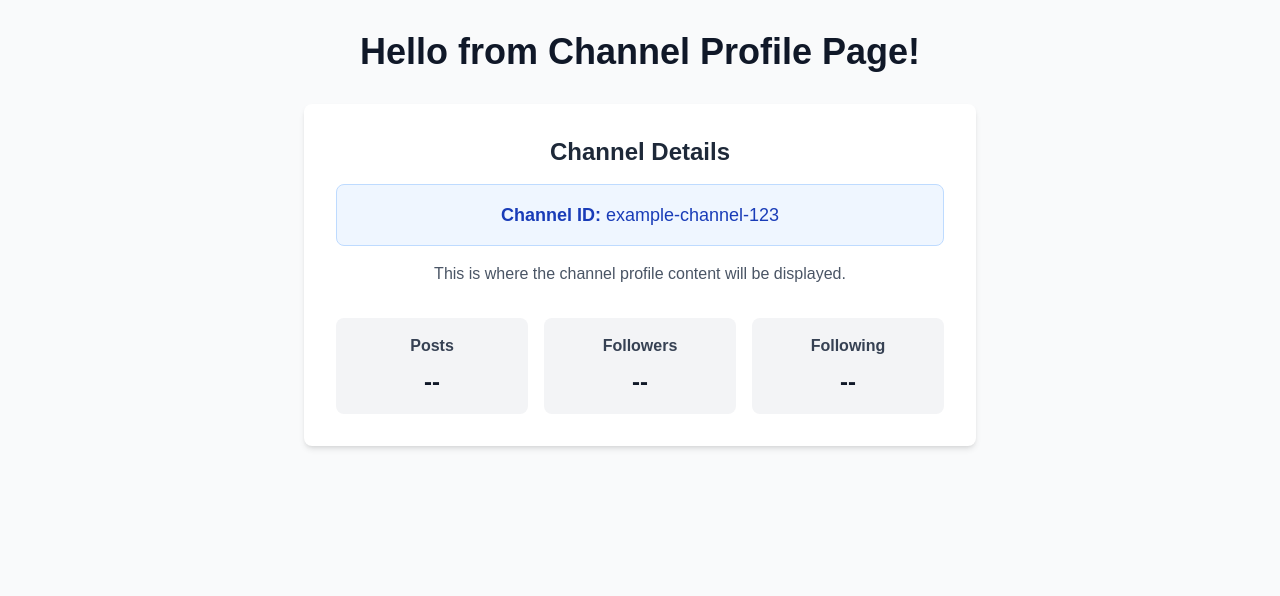
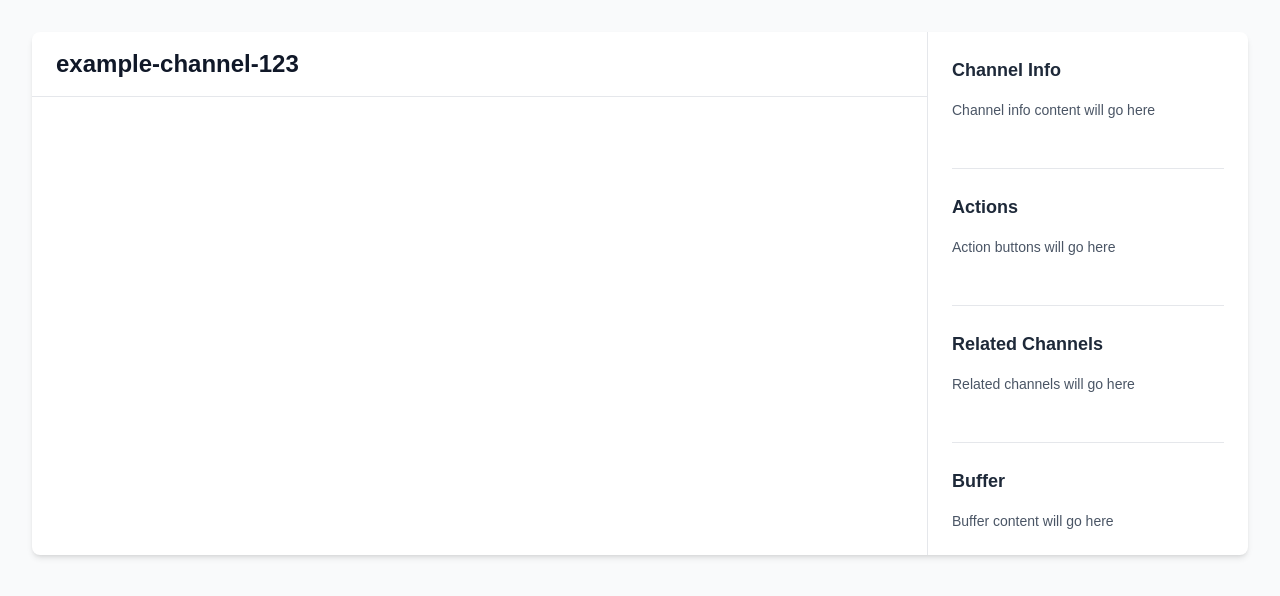
Before and after one commit to aalps-labs/cosurf-v1, a Next.js app in the folder web-app-v1/: page /channels/example-channel-123 in a window 1280 px wide. Shown: the top 596 px of the page. Built offline with nearby package versions, Linux system fonts and the light colour scheme.

Commit message:
channel page outline

```diff
--- a/web-app-v1/src/app/channels/[channel_id]/page.tsx
+++ b/web-app-v1/src/app/channels/[channel_id]/page.tsx
@@ -9,41 +9,80 @@ export default function ChannelProfilePage() {
 
   return (
     <DataProvider>
-      <div className="min-h-screen bg-gray-50 py-8">
-        <div className="max-w-7xl mx-auto px-4 sm:px-6 lg:px-8">
-          <div className="text-center">
-            <h1 className="text-4xl font-bold text-gray-900 mb-8">
-              Hello from Channel Profile Page!
-            </h1>
-            <div className="bg-white rounded-lg shadow-md p-8 max-w-2xl mx-auto">
-              <h2 className="text-2xl font-semibold text-gray-800 mb-4">
-                Channel Details
-              </h2>
-              <div className="space-y-4">
-                <div className="bg-blue-50 border border-blue-200 rounded-lg p-4">
-                  <p className="text-lg text-blue-800">
-                    <strong>Channel ID:</strong> {channelId}
-                  </p>
+      <div className="min-h-screen bg-gray-50">
+        <div className="max-w-7xl mx-auto px-4 sm:px-6 lg:px-8 py-8">
+          {/* Main Layout Container - Single merged container */}
+          <div className="bg-white rounded-lg shadow-md">
+
+            {/* Main Content with Vertical Divider */}
+            <div className="flex">
+
+              {/* Main Dashboard Area - Left side */}
+              <div className="flex-1">
+                {/* Channel Name Header - Only spans main area */}
+                <div className="border-b border-gray-200 px-6 py-4">
+                  <h1 className="text-2xl font-bold text-gray-900">
+                    {channelId}
+                  </h1>
                 </div>
-                <p className="text-gray-600">
-                  This is where the channel profile content will be displayed.
-                </p>
-                <div className="grid grid-cols-1 md:grid-cols-3 gap-4 mt-8">
-                  <div className="bg-gray-100 rounded-lg p-4 text-center">
-                    <h3 className="font-semibold text-gray-700 mb-2">Posts</h3>
-                    <p className="text-2xl font-bold text-gray-900">--</p>
-                  </div>
-                  <div className="bg-gray-100 rounded-lg p-4 text-center">
-                    <h3 className="font-semibold text-gray-700 mb-2">Followers</h3>
-                    <p className="text-2xl font-bold text-gray-900">--</p>
-                  </div>
-                  <div className="bg-gray-100 rounded-lg p-4 text-center">
-                    <h3 className="font-semibold text-gray-700 mb-2">Following</h3>
-                    <p className="text-2xl font-bold text-gray-900">--</p>
+
+                {/* Main Content */}
+                <div className="p-6 min-h-96">
+                  {/* Content will be added here */}
+                </div>
+              </div>
+
+              {/* Vertical Divider */}
+              <div className="border-r border-gray-200"></div>
+
+              {/* Right Side Panel */}
+              <div className="w-80 p-6">
+
+                {/* Channel Info Section */}
+                <div className="pb-6">
+                  <h3 className="text-lg font-semibold text-gray-800 mb-4">Channel Info</h3>
+                  <div className="text-sm text-gray-600">
+                    Channel info content will go here
                   </div>
                 </div>
+
+                {/* Horizontal Divider */}
+                <div className="border-t border-gray-200 my-6"></div>
+
+                {/* Actions Section */}
+                <div className="pb-6">
+                  <h3 className="text-lg font-semibold text-gray-800 mb-4">Actions</h3>
+                  <div className="text-sm text-gray-600">
+                    Action buttons will go here
+                  </div>
+                </div>
+
+                {/* Horizontal Divider */}
+                <div className="border-t border-gray-200 my-6"></div>
+
+                {/* Related Channels Section */}
+                <div className="pb-6">
+                  <h3 className="text-lg font-semibold text-gray-800 mb-4">Related Channels</h3>
+                  <div className="text-sm text-gray-600">
+                    Related channels will go here
+                  </div>
+                </div>
+
+                {/* Horizontal Divider */}
+                <div className="border-t border-gray-200 my-6"></div>
+
+                {/* Buffer Section */}
+                <div>
+                  <h3 className="text-lg font-semibold text-gray-800 mb-4">Buffer</h3>
+                  <div className="text-sm text-gray-600">
+                    Buffer content will go here
+                  </div>
+                </div>
+
               </div>
+
             </div>
+
           </div>
         </div>
       </div>
```
